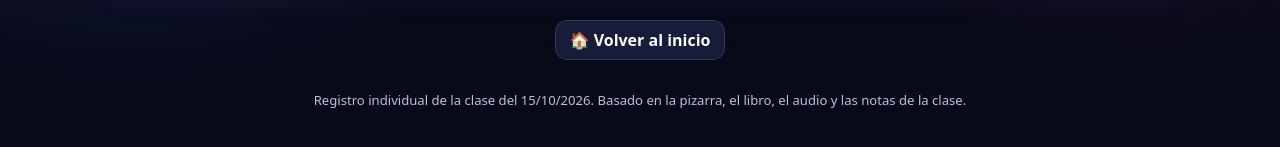
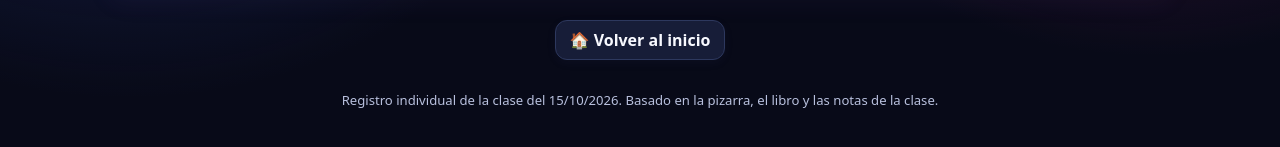
Before and after one commit to FRAFAELNQ/curso-espanhol-a2, a plain HTML site: page Aula_Espanol_A2_15-10-2026.html in a window 1280 px wide. Shown: the part 2835-2982 px from the top of the page. Drawn offline with Linux system fonts and the light colour scheme.

Commit message:
Update class registration footer content
Removed reference to audio in class registration footer.

```diff
--- a/Aula_Espanol_A2_15-10-2026.html
+++ b/Aula_Espanol_A2_15-10-2026.html
@@ -508,7 +508,7 @@ header .subtitle{color:var(--header-text);opacity:.88}
 <div class="card" style="margin-top:14px"><h3>⚠️ Para confirmar con la profesora</h3><ul class="clean"><li>El <b>lugar</b> de la parte escrita del lunes 19 (aula o salón de actos) y las horas de la prueba oral del martes 20. El audio de esta parte se entiende mal.</li><li>Si hay <b>tarea</b> nueva: en las notas de clase no aparece ninguna.</li><li>Las respuestas del ejercicio 17 (p. 149) se corrigieron en clase y se vieron en la pantalla; aquí solo se resumen las reglas. Revisa tu cuaderno.</li><li>En el ejercicio 7 de la p. 62 (audio con Jorge, Fiona, Pedro y Carolina) y en el ejercicio 7 de la p. 145, el audio de la grabación no deja ver bien las respuestas oficiales.</li><li>En la foto de la p. 147 aparece también el ejercicio 11, pero las notas dicen que se hizo el <b>12</b>.</li><li>El contexto de «<b>acaba de levantarse</b>» y la palabra <b>mejorar</b> junto a «entrenar» en la pizarra.</li><li>El documento del <b>Aula Virtual</b> con verbos como gustar: la profesora dijo que lo compartirá si alguien no tiene acceso.</li></ul></div></section>
 
 <div class="home-nav"><a aria-label="Volver al inicio del curso" class="home-link bottom-home" href="index.html">🏠 Volver al inicio</a></div>
-<footer>Registro individual de la clase del 15/10/2026. Basado en la pizarra, el libro, el audio y las notas de la clase.</footer>
+<footer>Registro individual de la clase del 15/10/2026. Basado en la pizarra, el libro y las notas de la clase.</footer>
 </div>
 
 <script>
```
